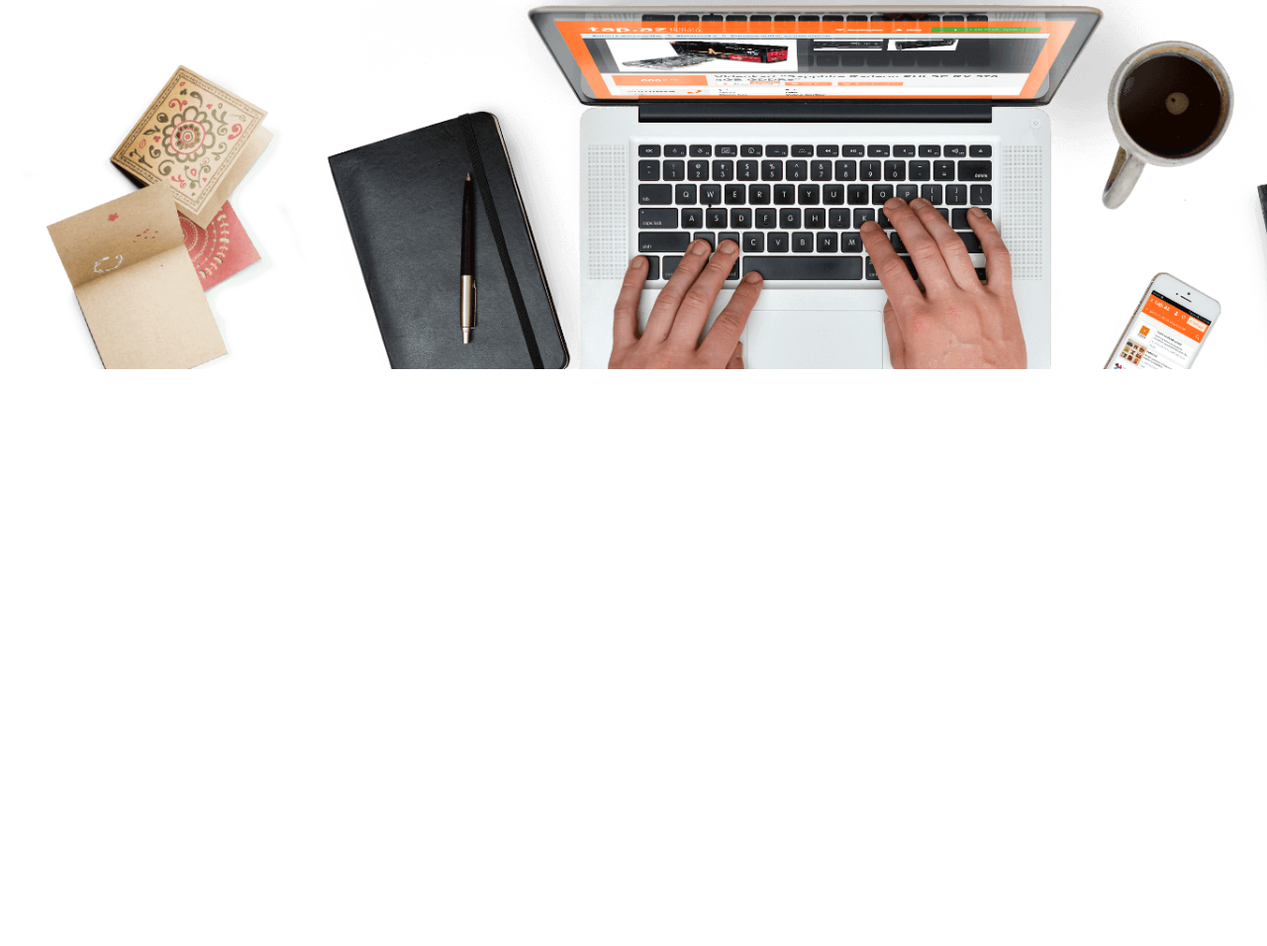
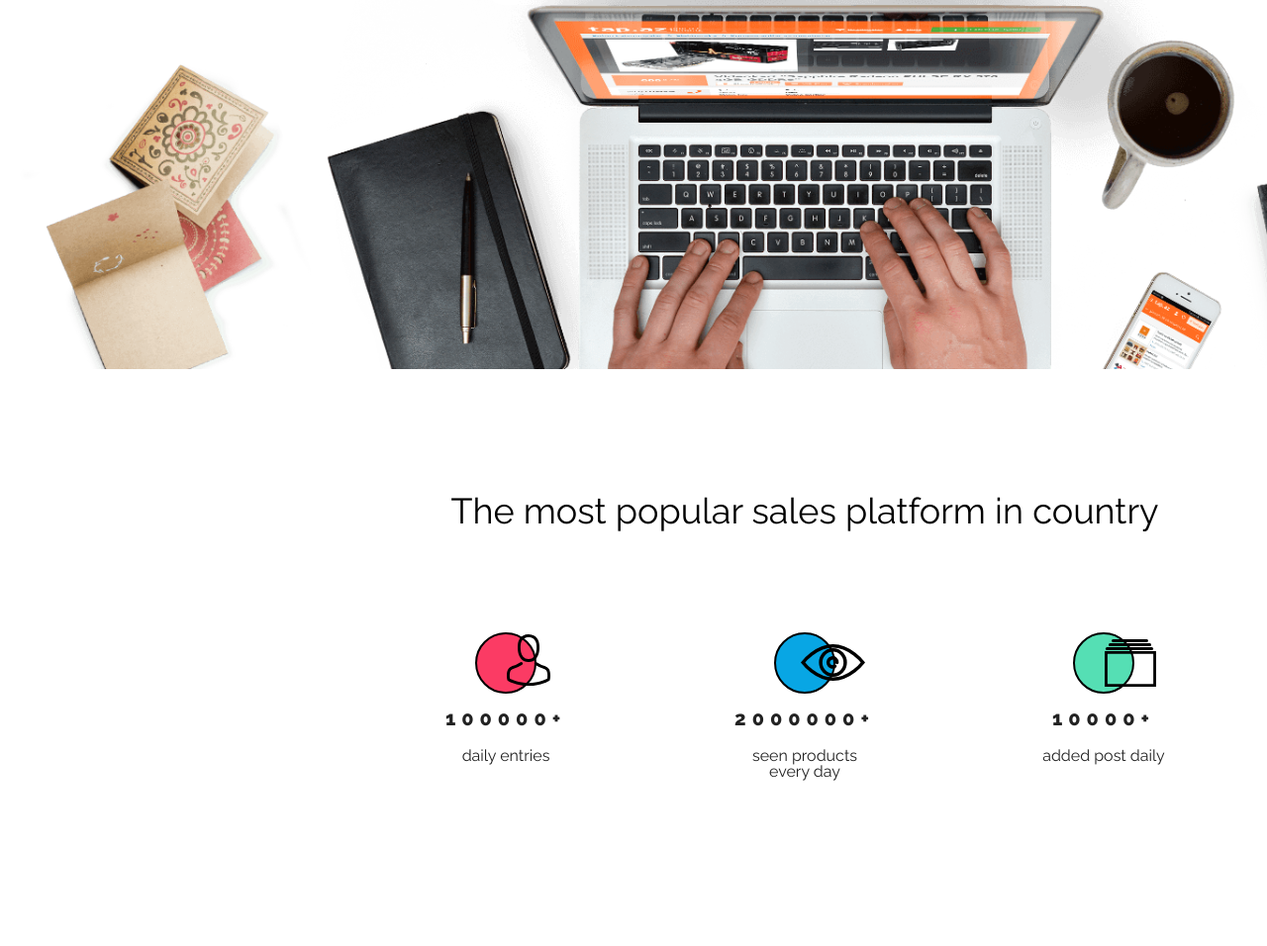
Before and after one commit to ArielNowak1990/CL_Workshop_2, a plain HTML site: page index.html in a window 1280 px wide. Shown: the part 518-1474 px from the top of the page at 99% size. Before the commit the page ends 891 px from the top, so only its background shows below. Drawn offline with Linux system fonts and the light colour scheme.

Commit message:
main popular done

```diff
--- a/index.html
+++ b/index.html
@@ -39,6 +39,33 @@
     </header>
 
     <main class="container">
+        <section class="popular">
+            <h2>The most popular sales platform in country</h2>
+            <div class="proof_popular">
+                <div class="box">
+                    <div><img src="images/Person.svg" alt=""></div>
+                    <h3>100000+</h3>
+                    <p>daily entries</p>
+                </div>
+                <div class="box">
+                    <div><img src="images/Eye.svg" alt=""></div>
+                    <h3>2000000+</h3>
+                    <p>seen products every day</p>
+                </div>
+                <div class="box">
+                    <div><img src="images/Catalog.svg" alt=""></div>
+                    <h3>10000+</h3>
+                    <p>added post daily</p>
+                </div>
+            </div>
+        </section>
+        <section class="advantages">
+            <div class="advatages_boxes">
+                <div class="box"></div>
+                <div class="box"></div>
+                <div class="box"></div>
+            </div>
+        </section>
 
     </main>
 
--- a/style/style.css
+++ b/style/style.css
@@ -93,3 +93,84 @@ a {
 .banner_banner img {
     width: 100%;
 }
+
+.popular {
+    display: flex;
+    flex-direction: column;
+    align-items: center;
+    margin-top: 122px;
+}
+
+.proof_popular {
+    display: flex;
+    justify-content: space-around;
+    align-items: center;
+    margin-top: 102px;
+    width: 900px;
+}
+
+h2 {
+    font-size: 36px;
+    line-height: 42px;
+    color: black;
+}
+
+.popular .box div {
+    content: " ";
+    display: block;
+    height: 62px;
+    width: 62px;
+    border: 2px solid black;
+    border-radius: 50%;
+    position: relative;
+}
+
+.proof_popular .box:first-of-type div {
+    background-color: #FB3B64;
+}
+
+.proof_popular .box:nth-child(2) div {
+    background-color: #08A6E4;
+}
+
+.proof_popular .box:last-of-type div {
+    background-color: #55DFB4;
+}
+
+.proof_popular .box {
+    display: flex;
+    flex-direction: column;
+    align-items: center;
+    justify-content: center;
+    margin-bottom: 150px;
+}
+
+.box img {
+    position: relative;
+    left: 30px;
+}
+
+.box:nth-child(2) img {
+    position: relative;
+    left: 25px;
+    top: 10px;
+}
+
+.box:nth-child(3) img {
+    position: relative;
+    top: 5px;
+}
+
+.box h3 {
+    margin-top: 15px;
+    margin-bottom: 20px;
+    font-size: 20px;
+    letter-spacing: 6px;
+    font-weight: 800;
+}
+
+.box p {
+    width: 130px;
+    height: 50px;
+    text-align: center;
+}
```
